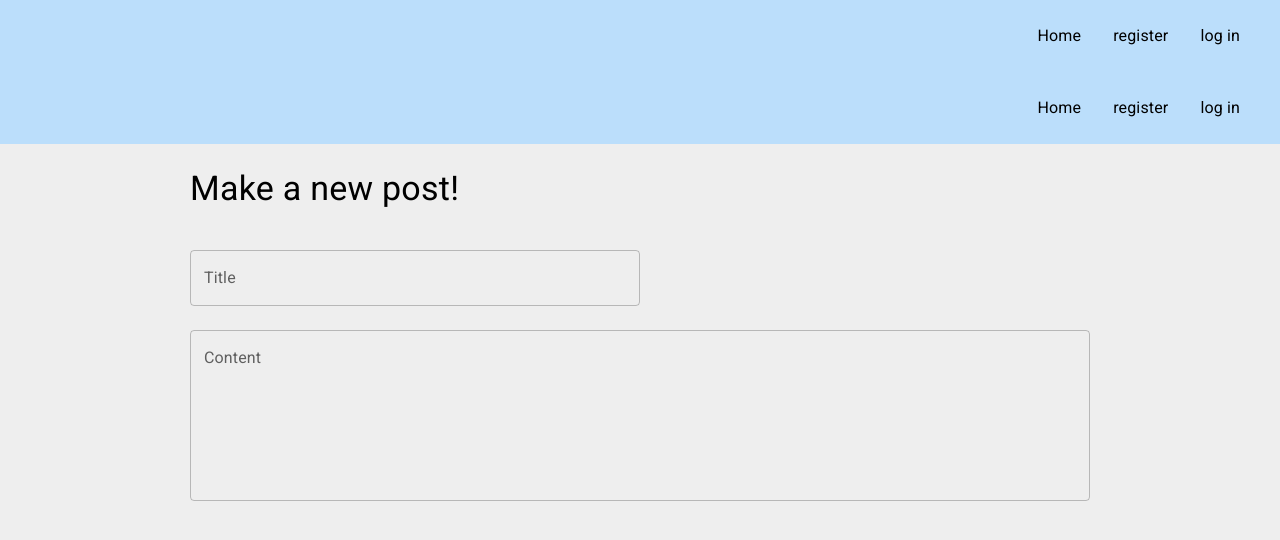
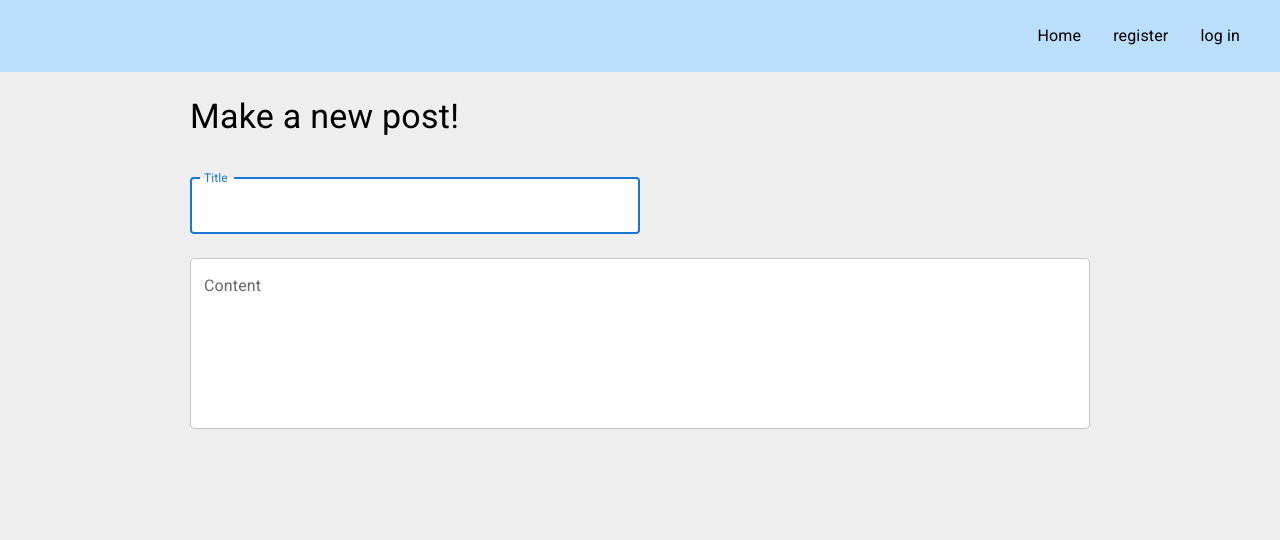
Before and after one commit to JoshBurbidge/forum-server, a Next.js app in the folder client/: page /posts/new in a window 1280 px wide. Shown: the top 540 px of the page. Built offline with nearby package versions, Linux system fonts and the light colour scheme.

Commit message:
new post button

```diff
--- a/client/pages/posts/new.jsx
+++ b/client/pages/posts/new.jsx
@@ -10,7 +10,6 @@ export default function NewPost(props) {
 
 
   return (<>
-    <Header />
     <Container sx={{ display: 'flex', alignItems: 'center', flexDirection: 'column' }}>
 
       <Box component="form" maxWidth={'md'} sx={{ width: '100%' }}>
@@ -19,11 +18,12 @@ export default function NewPost(props) {
         </Typography>
         <TextField name="title" label="Title" variant="outlined"
           onChange={e => setTitle(e.target.value)} margin='normal'
-          sx={{ width: '50%' }}
+          sx={{ width: '50%', bgcolor: 'common.white' }} autoFocus
         />
 
         <TextField multiline rows={6} fullWidth name="content" label="Content" variant="outlined"
           onChange={e => setContent(e.target.value)} margin='normal'
+          sx={{ bgcolor: 'common.white' }}
         />
 
       </Box>
```
Also changed, not shown: client/pages/index.jsx (+7 -3 lines).
